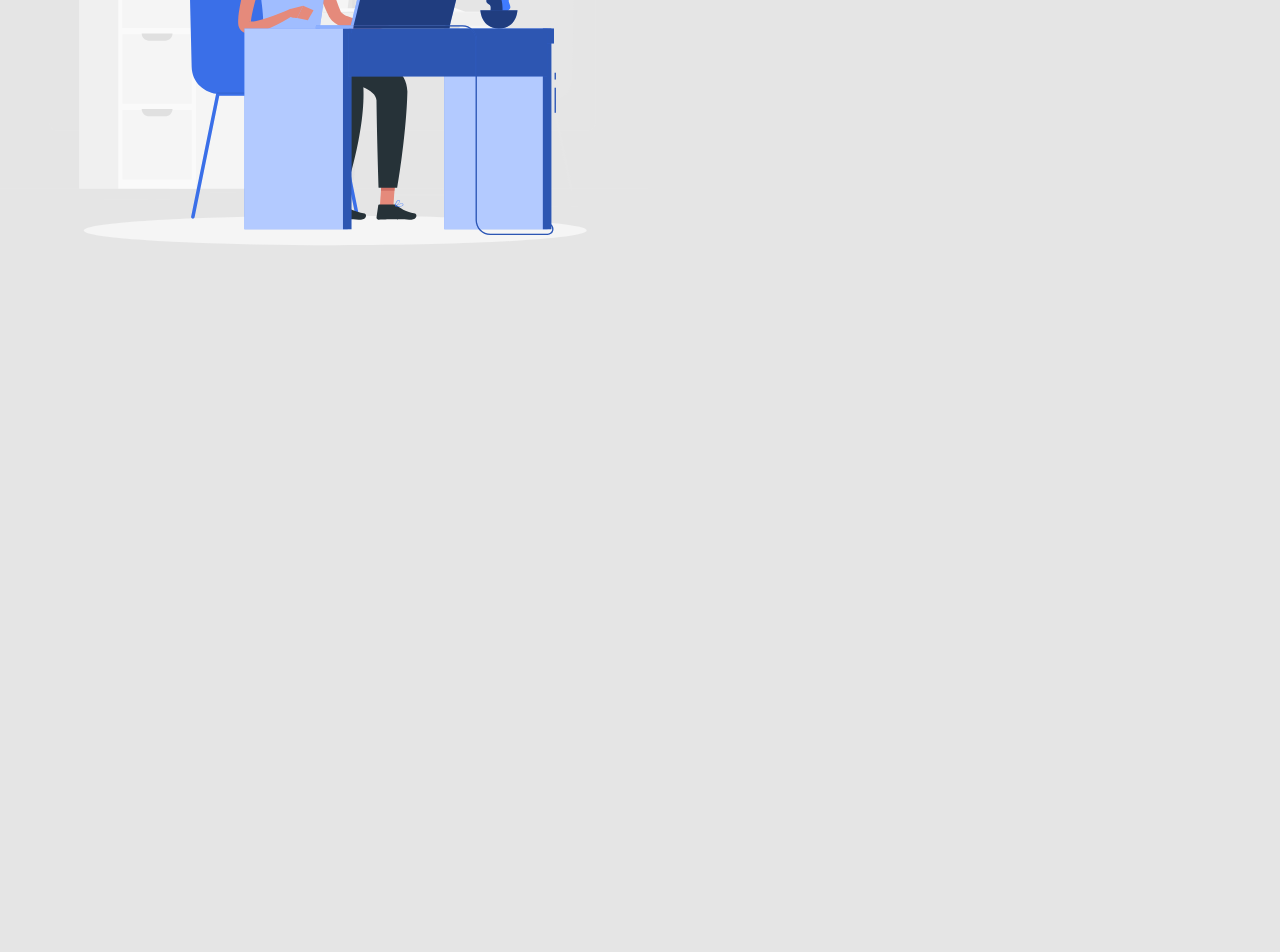
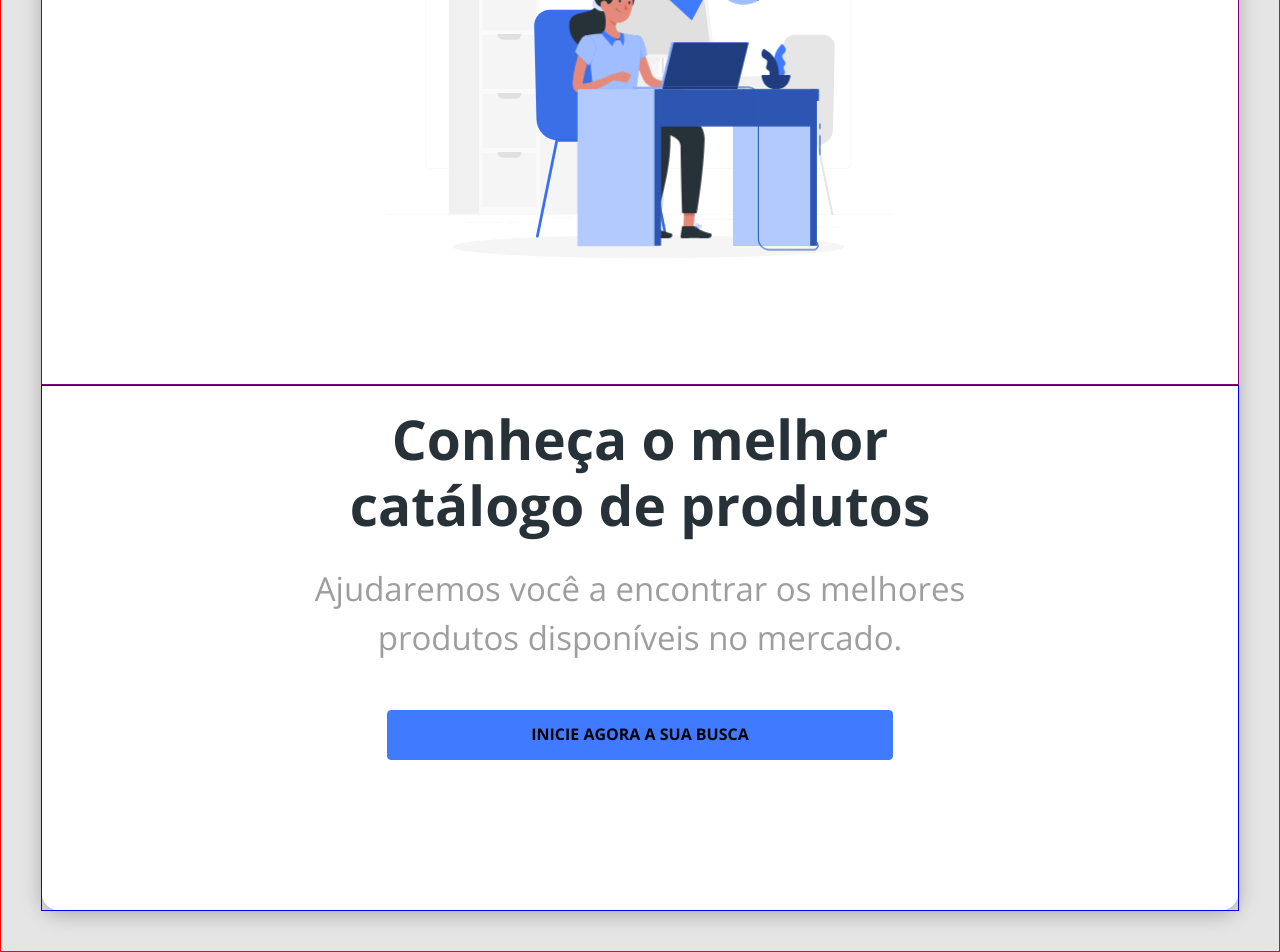
Before and after one commit to AndersonFlorencioConforto/ds-bootcamp, a React (Create React App) app in the folder frontweb/: page / in a window 1280 px wide. Shown: the part 354-1306 px from the top of the page. Before the commit the page ends 800 px from the top, so only its background shows below. Built offline with nearby package versions, Linux system fonts and the light colour scheme.

Commit message:
Estila e arruma responsividade da tela home até 992px

```diff
--- /dev/null
+++ b/frontweb/src/components/ButtonIcon/index.tsx
@@ -0,0 +1,12 @@
+import './styles.css';
+
+
+const ButtonIcon = () => {
+    return (
+        <button className="btn btn-primary btn-icon">
+            <h6>INICIE AGORA A SUA BUSCA</h6>
+        </button>
+    )
+}
+
+export default ButtonIcon;
--- /dev/null
+++ b/frontweb/src/components/ButtonIcon/styles.css
@@ -0,0 +1,3 @@
+.btn-icon {
+    height: 50px;
+}
--- a/frontweb/src/pages/Home/index.tsx
+++ b/frontweb/src/pages/Home/index.tsx
@@ -1,5 +1,7 @@
 import Navbar from 'components/Navbar';
 import { ReactComponent as MainImage} from 'assets/images/main-image.svg'
+import './styles.css'
+import ButtonIcon from 'components/ButtonIcon';
 
 const Home = () => {
   return (
@@ -9,6 +11,8 @@
           <div className="home-card">
               <div className="home-content-container">
                 <h1> Conheça o melhor catálogo de produtos</h1>
+                <p>Ajudaremos você a encontrar os melhores produtos disponíveis no mercado.</p>
+                <ButtonIcon/>
               </div>
               <div className="home-image-container" >
                     <MainImage/>
--- /dev/null
+++ b/frontweb/src/pages/Home/styles.css
@@ -0,0 +1,106 @@
+.home-container {
+  padding: 10px;
+  font-size: 20px;
+  border: 1px solid red;
+  text-align: center;
+}
+
+.home-card {
+  display: flex;
+  flex-direction: column-reverse;
+  background-color: #fff;
+  border: 1px orange;
+  border-radius: 20px;
+  box-shadow: 0px 4px 20px rgba(0, 0, 0, 0.25);
+}
+
+.home-content-container {
+  display: flex;
+  flex-direction: column;
+  align-items: center;
+  padding: 10px 10px 60px 10px;
+  border: 1px solid blue;
+}
+
+.home-content-container h1 {
+  width: 260px;
+  font-size: 1em;
+  margin-bottom: 15px;
+}
+
+.home-content-container p {
+  width: 260px;
+  color: #9e9e9e;
+  font-size: 0.6em;
+  margin-bottom: 30px;
+}
+
+.home-image-container {
+  padding: 50px 15px;
+  border: 1px solid purple;
+}
+
+.home-image-container svg {
+  width: 100%;
+  height: auto;
+}
+
+@media (min-width: 576px) {
+  .home-container {
+    padding: 15px;
+    font-size: 40px;
+  }
+
+  .home-content-container h1 {
+    width: 506px;
+    margin-bottom: 20px;
+  }
+
+  .home-content-container p {
+    width: 506px;
+    margin-bottom: 20px;
+  }
+
+  .home-content-container button {
+    width: 506px;
+  }
+
+  .home-image-container svg {
+    width: 506px;
+  }
+}
+
+@media (min-width: 768px) {
+  .home-image-container {
+    padding: 100px 20px;
+  }
+
+  .home-content-container {
+    padding: 20px 10px 100px 10px;
+  }
+}
+
+@media (min-width: 992px) {
+  .home-image-container {
+    padding: 125px 20px;
+  }
+
+  .home-content-container {
+    padding: 20px 10px 150px 10px;
+  }
+
+  .home-content-container h1 {
+    width: 700px;
+    margin-bottom: 26px;
+  }
+
+  .home-content-container p {
+    width: 700px;
+    margin-bottom: 47px;
+  }
+
+  .home-container {
+    font-size: 55px;
+    padding: 40px;
+  }
+}
```
